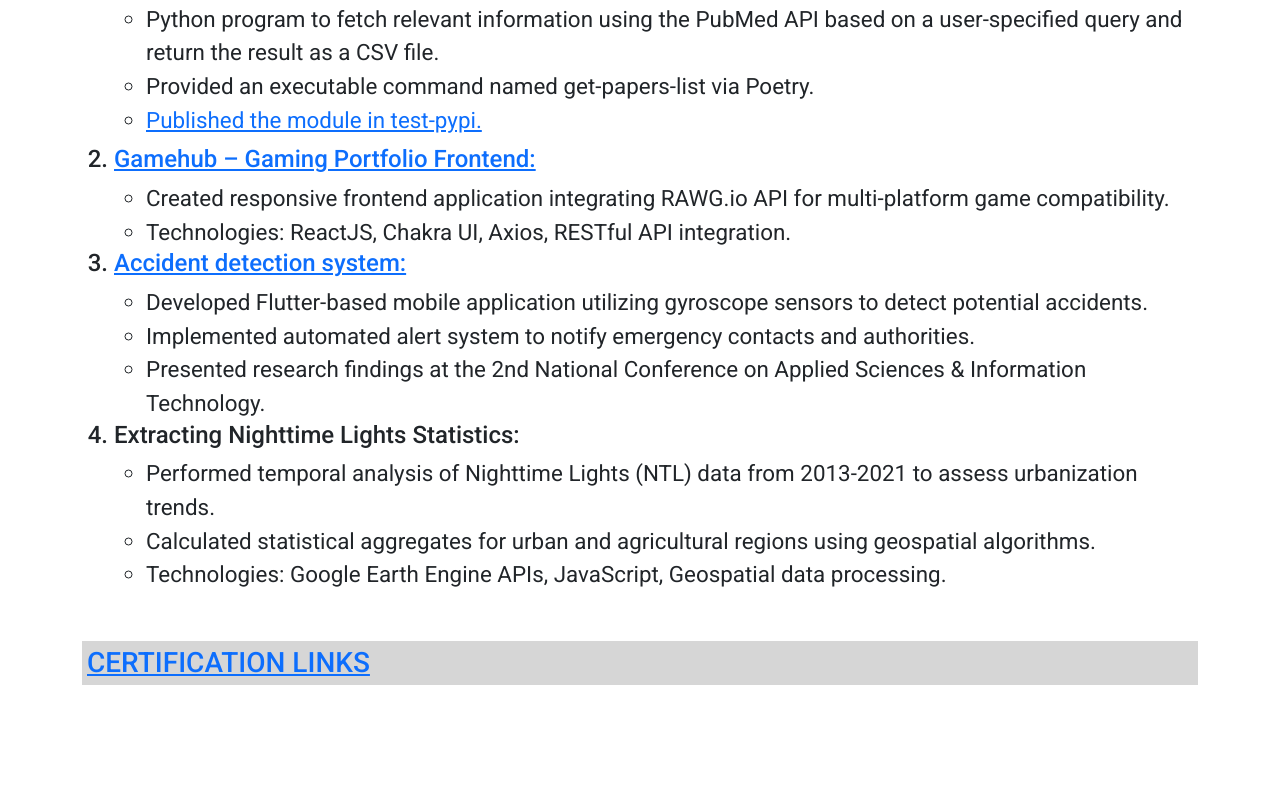
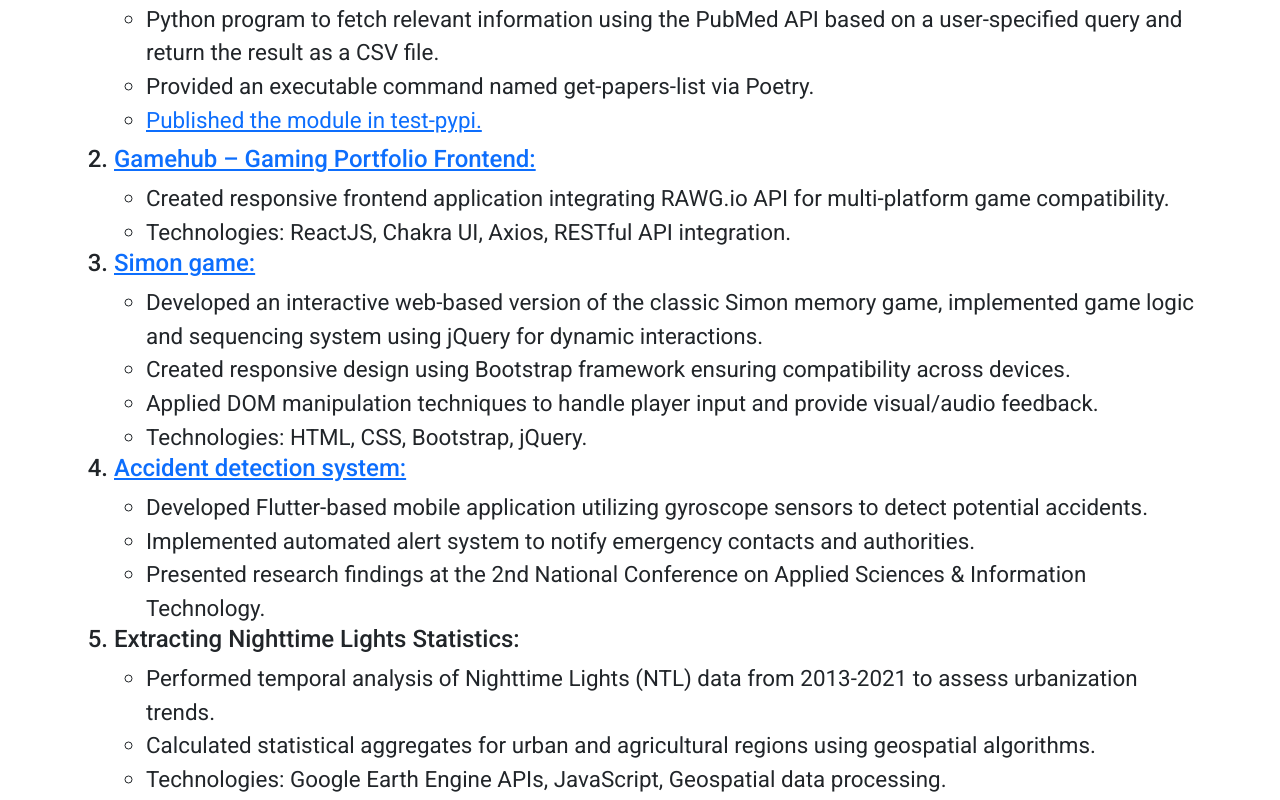
Before and after one commit to palashshrote/resume, a plain HTML site: page index.html in a window 1280 px wide. Shown: the part 1444-2244 px from the top of the page. Before the commit the page ends 2171 px from the top, so only its background shows below. Drawn offline with nearby package versions, Linux system fonts and the light colour scheme.

Commit message:
added simon pr

```diff
--- a/index.html
+++ b/index.html
@@ -59,6 +59,7 @@
             <br>
             <a href="mailto:palash.shrote.58@gmail.com">✉️ palash.shrote.58@gmail.com </a>
             <br>
+            <a href="https://github.com/palashshrote/">Github</a>
             <a href="https://leetcode.com/u/palashshrote58/">Leetcode</a>
             <a href="http://www.linkedin.com/in/palash-shrote-24b7071a2/"
               >LinkedIn</a
@@ -70,7 +71,7 @@
         Detail-oriented Software Developer with 1+ year of experience designing
         and developing cross- platform applications. Proficient in Core Java,
         Flutter, ReactJS, RESTful APIs, and microservices architecture. Skilled
-        in MySQL, and NoSQL databases with expertise in mobile app development.
+        in PostgreSQL, and NoSQL databases with expertise in mobile app development.
       </div>
       <br />
       <section class="exp">
@@ -203,6 +204,25 @@ query and return the result as a CSV file.
               </li>
             </ul>
             <h4>
+            <li>
+              <a href="https://palashshrote.github.io/simon-plays/">Simon game:</a>
+            </li>
+            </h4>
+            <ul>
+              <li>Developed an interactive web-based version of the classic Simon memory game, implemented
+                game logic and sequencing system using jQuery for dynamic interactions.</li>
+              <li>
+                Created responsive design using Bootstrap framework ensuring compatibility across devices.
+              </li>
+              <li>
+                Applied DOM manipulation techniques to handle player input and provide visual/audio
+feedback.
+              </li>
+              <li>
+                Technologies: HTML, CSS, Bootstrap, jQuery.
+              </li>
+            </ul>
+            <h4>
               <li>
                 <a href="https://github.com/palashshrote/MajorPr"
                   >Accident detection system:
```
